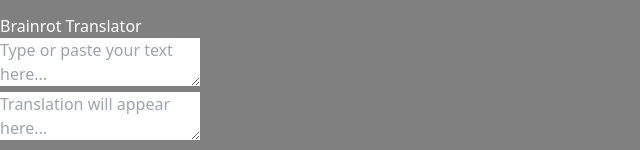
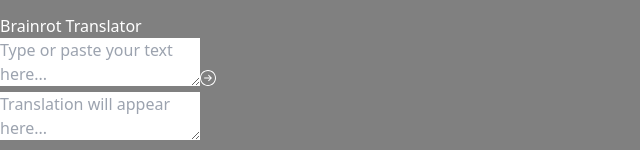
Before and after one commit to maheen453/spurhacks, a React (Vite) app in the folder frontend/: page /#caption in a window 1280 px wide. Shown: the part 586-736 px from the top of the page, without its empty margins (0-640 px from the left). Built offline with nearby package versions, Linux system fonts and the light colour scheme.

Commit message:
Translate button

```diff
--- a/frontend/src/components/BrainrotTranslator.jsx
+++ b/frontend/src/components/BrainrotTranslator.jsx
@@ -1,4 +1,5 @@
 import { useState } from 'react';
+import { SlArrowRightCircle } from "react-icons/sl";
 
 const BrainrotTranslator = () => {
   const [inputText, setInputText] = useState('');
@@ -28,14 +29,13 @@ const BrainrotTranslator = () => {
                 className="w-full h-64 bg-[#1C1C1E] border border-gray-700 rounded-xl p-4 pt-10 text-white resize-none focus:outline-none focus:ring-2 focus:ring-blue-500"
                 placeholder="Type or paste your text here..."
             />
-            <button
-                onClick={handleTranslate}
-                className="absolute bottom-4 right-4 bg-gray-600 rounded-full p-2 hover:bg-gray-500 transition-colors"
-            >
-                <svg xmlns="http://www.w3.org/2000/svg" className="h-5 w-5 text-white" fill="none" viewBox="0 0 24 24" stroke="currentColor">
-                <path strokeLinecap="round" strokeLinejoin="round" strokeWidth="2" d="M12 19V5m-7 7l7-7 7 7" />
-                </svg>
-            </button>
+                <button
+                    onClick={handleTranslate}
+                    className="absolute inset-y-0 right-0 flex items-center pr-3">
+                    <div className="p-2 bg-blue-500 text-white rounded-full hover:bg-blue-600 focus:outline-none focus:ring-2 focus:ring-blue-500 focus:ring-offset-2 disabled:opacity-50 disabled:cursor-not-allowed transition-colors">
+                        <SlArrowRightCircle className="w-6 h-6" />
+                    </div>
+                </button>
             </div>
 
             {/* Output Area */}
```
